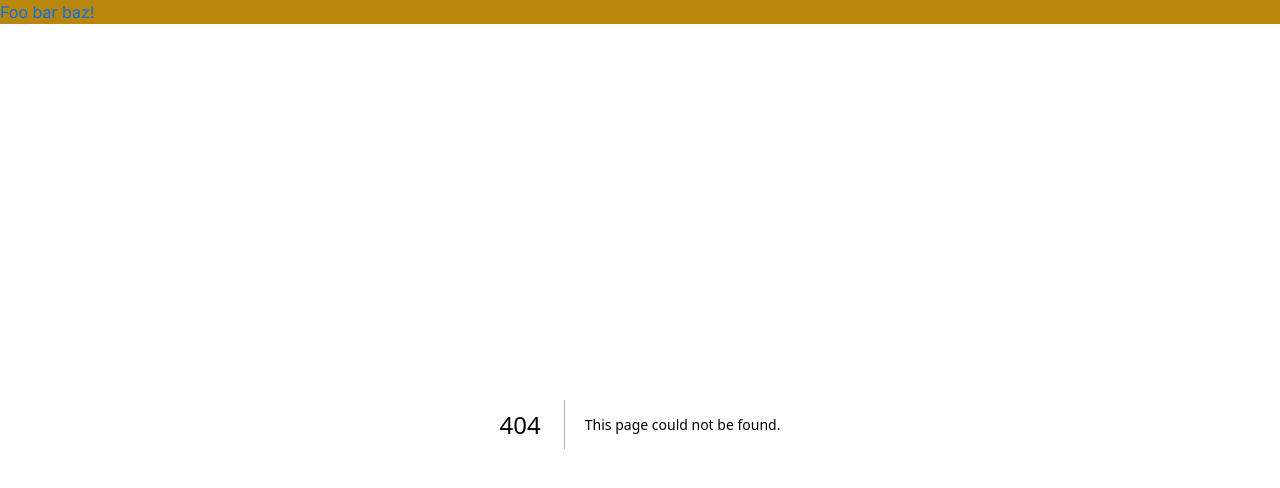
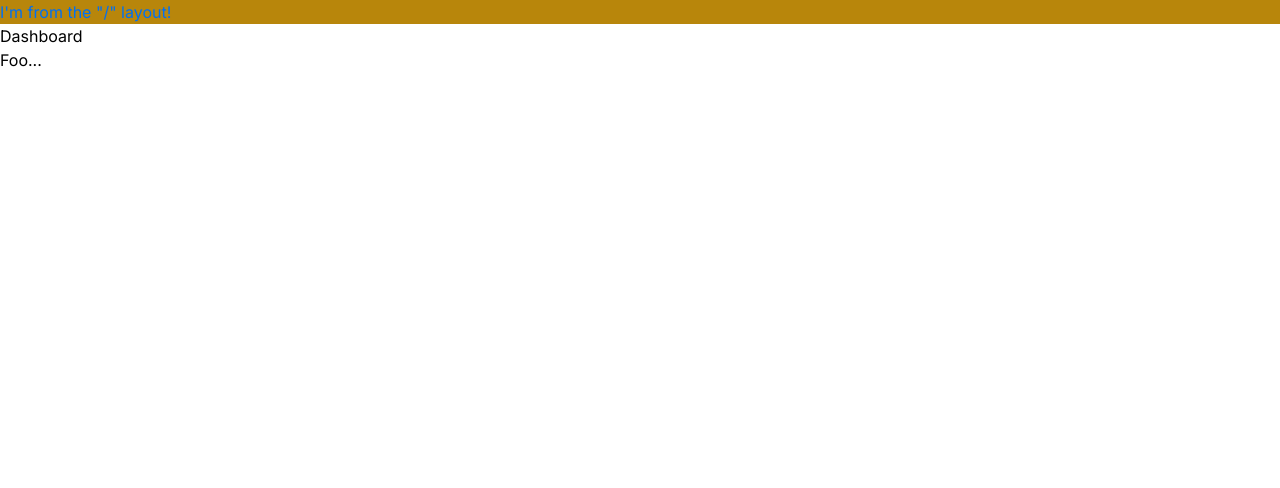
Before and after one commit to sergei-kalugin/nextjs-learning, a Next.js app: page /dashboard in a window 1280 px wide. Before the commit this address had no page. Shown: the top 488 px of the page. Built offline with nearby package versions, Linux system fonts and the light colour scheme; a web font is replaced by a local one.

Commit message:
Begins Chapter 4.

```diff
--- /dev/null
+++ b/app/dashboard/customers/page.tsx
@@ -0,0 +1,9 @@
+import React from "react";
+
+export default function Page(): React.ReactElement {
+  return (
+    <main>
+      <h1>Customers page</h1>
+    </main>
+  );
+}
--- /dev/null
+++ b/app/dashboard/invoices/page.tsx
@@ -0,0 +1,9 @@
+import React from "react";
+
+export default function Page(): React.ReactElement {
+  return (
+    <main>
+      <h1>Invoices page</h1>
+    </main>
+  );
+}
--- /dev/null
+++ b/app/dashboard/page.tsx
@@ -0,0 +1,10 @@
+import React from "react";
+
+export default function Page(): React.ReactElement {
+  return(
+      <main>
+        <h1>Dashboard</h1>
+        <p>Foo...</p>
+      </main>
+  )
+}
--- a/app/layout.tsx
+++ b/app/layout.tsx
@@ -10,8 +10,9 @@ export default function RootLayout({
   return (
     <html lang="en" className={`${inter.className} antialiased`}>
     <body>
+
     <div className="test-div">
-      <h1 className="text-blue-500">Foo bar baz!</h1>
+      <h1 className="text-blue-500">I'm from the "/" layout!</h1>
     </div>
 
     {children}
```
